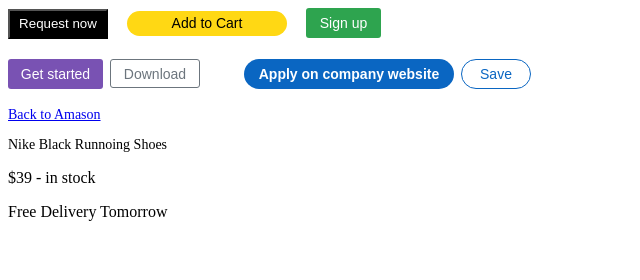
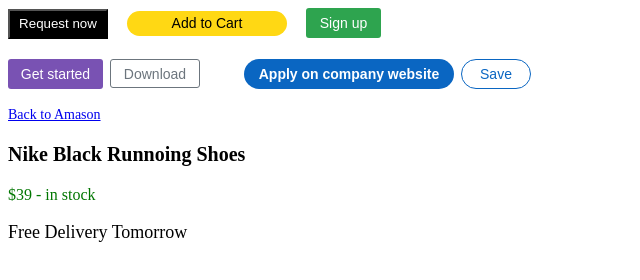
Before and after one commit to Cafiifa-Mustafa/HTML-CSS-Course, a plain HTML site: page Exercises/Exercise2.html in a window 1280 px wide. Shown: the whole page, without its empty margins (0-640 px from the left). Drawn offline with Linux system fonts and the light colour scheme.

Commit message:
exercise 2 end

```diff
--- a/Exercises/Exercise2.html
+++ b/Exercises/Exercise2.html
@@ -89,8 +89,17 @@
       font-size: 14px;
     }
     .nike{
-      color: rgb(0, 113green, 113);
-      font-size: 14px;
+      color: #000;
+      font-size: 20px;
+      font-weight: bold;
+    }
+    p{
+      color: rgb(0, 118, 0);
+      font-size: 16px;
+    }
+    .free{
+      color:#000;
+      font-size: 18px;
     }
 
 
@@ -104,12 +113,9 @@
     <button class="Apply">Apply on company website</button>
     <button class="Save">Save</button><br>
     <br>
-
-
     <a href="https://www.amazon.com/">Back to Amason</a>
     <p class="nike">Nike Black Runnoing Shoes</p>
     <p>$39 - in stock</p>
-    <p>Free Delivery Tomorrow</p>
-
+    <p class="free">Free Delivery Tomorrow</p>
   </body>
 </html>
```
